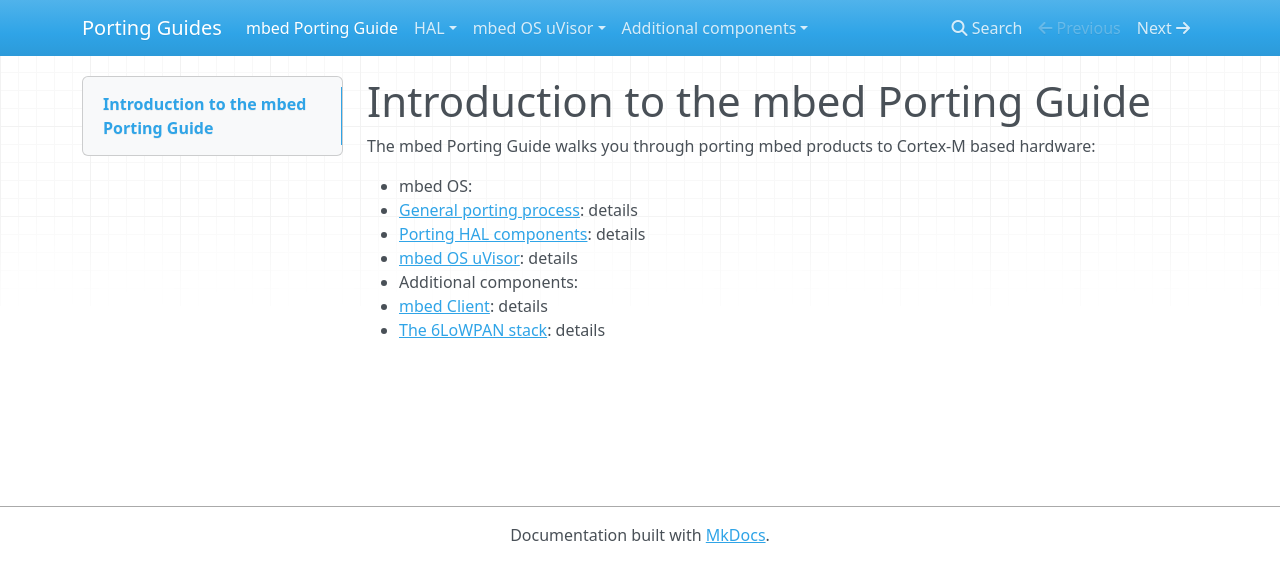
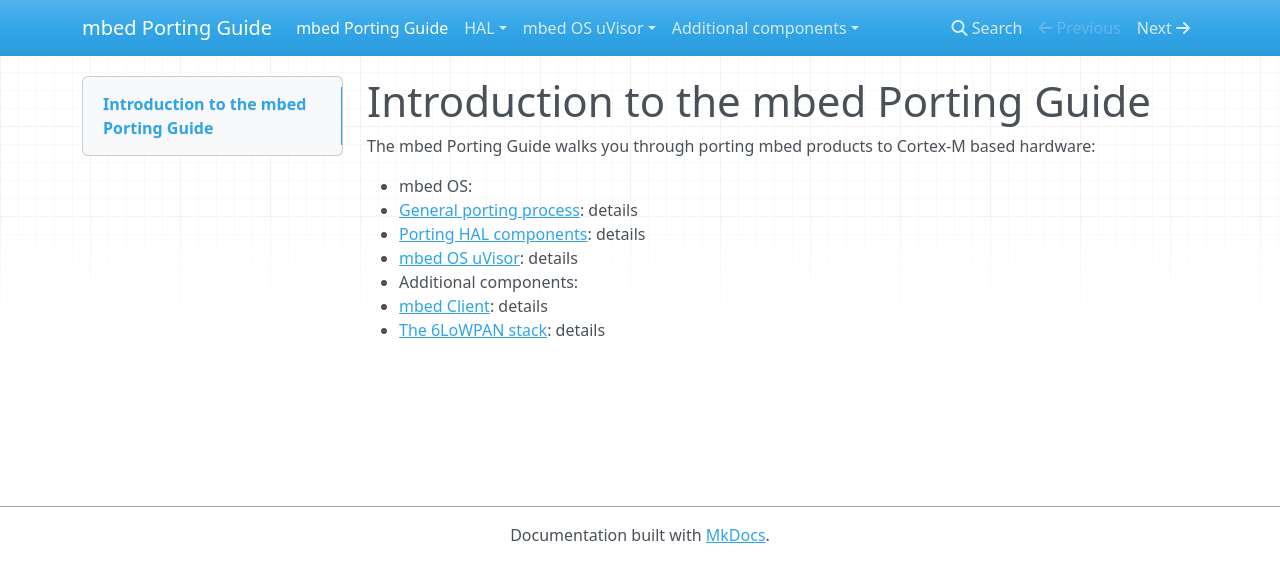
Before and after one commit to pan-/Porting_Guide, an MkDocs documentation site: the page built from Docs/index.md, in a window 1280 px wide. Shown: the top 582 px of the page. Built offline with MkDocs 1.6.1, drawn with Linux system fonts in a browser that asks for light colours; nearby versions of some CDN libraries; old or Windows-style settings are respelled for this version of MkDocs.

Commit message:
And new title

```diff
--- a/mkdocs.yml
+++ b/mkdocs.yml
@@ -1,4 +1,4 @@
-site_name: Porting Guides
+site_name: mbed Porting Guide
 
 docs_dir: Docs
 
```
